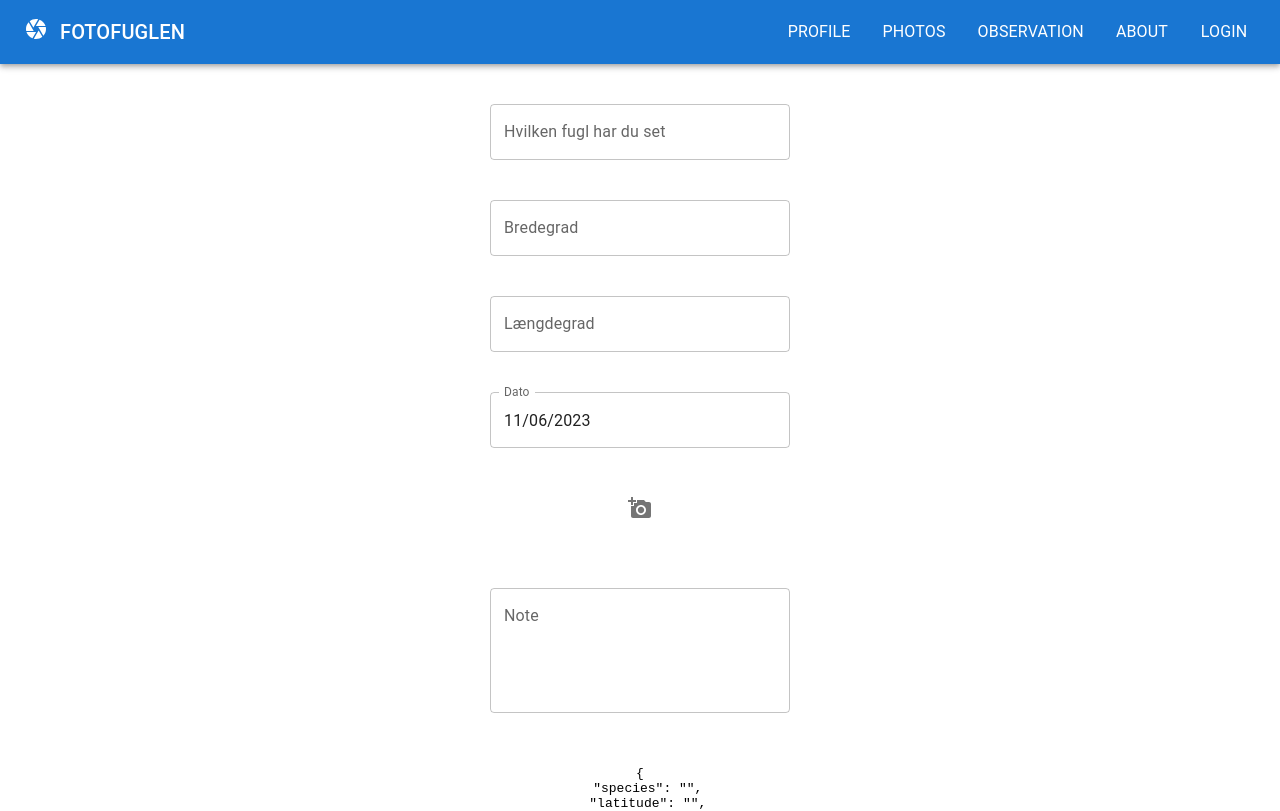
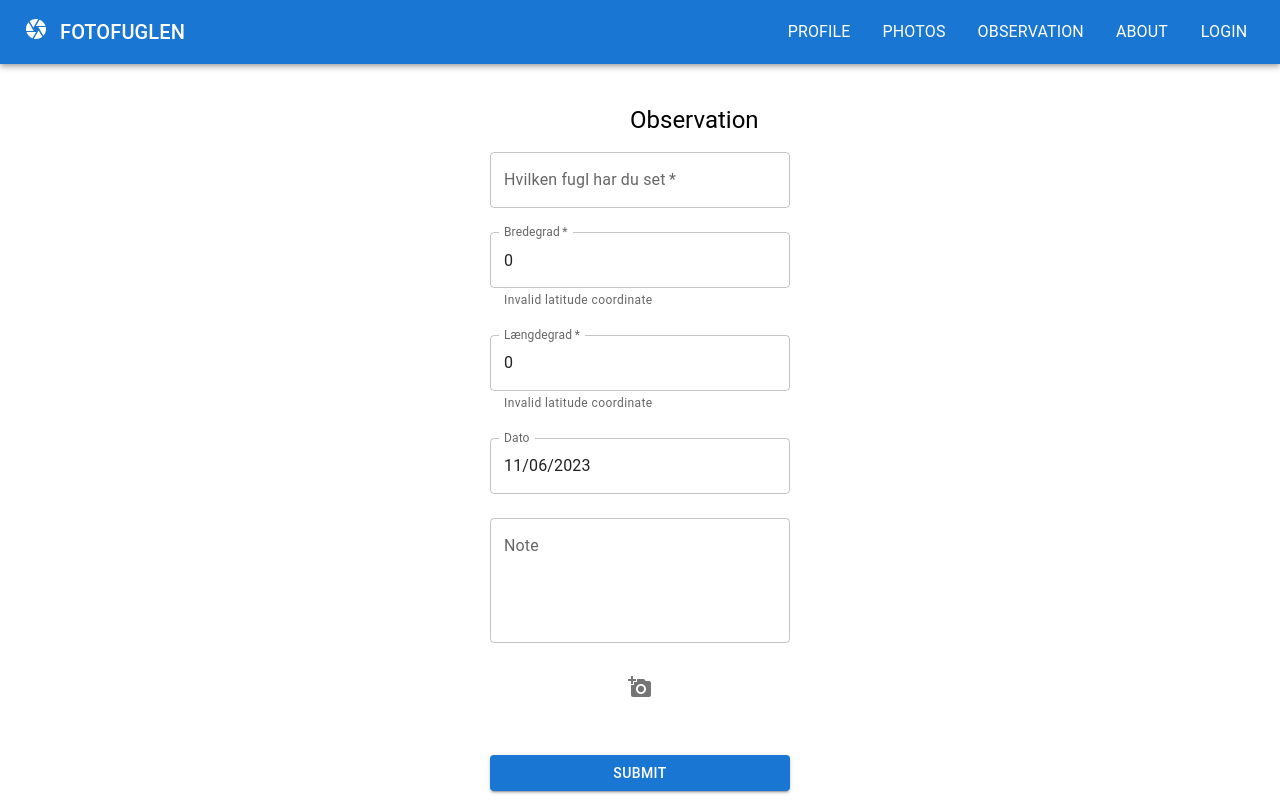
Before and after one commit to tobiasvinther/hovedopgave-frontend, a React (Create React App) app: page /Observation in a window 1280 px wide. Shown: the top 811 px of the page. Built offline with nearby package versions, Linux system fonts and the light colour scheme.

Commit message:
adds page container, updateds search bare to use backend, observation page functionality

```diff
--- /dev/null
+++ b/src/components/container/container.tsx
@@ -0,0 +1,7 @@
+import { styled } from "@mui/material";
+
+export const Container = styled("div")({
+  marginLeft: "190px",
+  marginRight: "190px",
+  marginTop: "40px",
+});
--- a/src/components/searchbar/searchBar.tsx
+++ b/src/components/searchbar/searchBar.tsx
@@ -1,4 +1,4 @@
-import React, { ChangeEvent, useEffect, useState } from "react";
+import { useEffect, useState } from "react";
 import TextField from "@mui/material/TextField";
 import Autocomplete from "@mui/material/Autocomplete";
 
@@ -6,7 +6,7 @@ interface Bird {
   label: string;
 }
 
-const SearchBar: React.FC = () => {
+export default function SearchBar() {
   const [birds, setBirds] = useState<Bird[]>([]);
 
   useEffect(() => {
@@ -27,7 +27,20 @@ const SearchBar: React.FC = () => {
   };
 
   if (birds.length === 0) {
-    return null;
+    return (
+      <div>
+        <Autocomplete
+          disablePortal
+          id="combo-box-demo"
+          options={birds}
+          getOptionLabel={(option) => option.label}
+          sx={{ width: 300 }}
+          renderInput={(params) => (
+            <TextField {...params} label="Failed to fetch birds" error />
+          )}
+        />
+      </div>
+    );
   }
 
   return (
@@ -44,6 +57,4 @@ const SearchBar: React.FC = () => {
       />
     </div>
   );
-};
-
-export default SearchBar;
+}
--- a/src/pages/observation/observation.tsx
+++ b/src/pages/observation/observation.tsx
@@ -1,9 +1,17 @@
-import { Button, IconButton, TextField } from "@mui/material";
+import {
+  Button,
+  IconButton,
+  Stack,
+  TextField,
+  Tooltip,
+  Typography,
+} from "@mui/material";
 import { Formik, Form } from "formik";
 import { DatePicker, LocalizationProvider } from "@mui/x-date-pickers";
 import { AdapterDayjs } from "@mui/x-date-pickers/AdapterDayjs";
 import dayjs, { Dayjs } from "dayjs";
 import { AddAPhoto } from "@mui/icons-material";
+import { Container } from "../../components/container/container";
 
 interface Values {
   species: string;
@@ -20,14 +28,24 @@ interface ObservationProps {
 
 export const Observation: React.FC<ObservationProps> = () => {
   const formData = new FormData();
+  const latitudeRegex =
+    /^(54\.6[0-9]{4}|54\.[7-9][0-9]{4}|55\.[0-8][0-9]{4}|55\.9[0-2][0-9]{3})$/;
+  const longitudeRegex =
+    /^(8\.[0-9]{4}|9\.[0-8][0-9]{4}|9\.9[0-9]{4}|10\.[0-3][0-9]{4}|10\.4[0-2][0-9]{3})$/;
 
   return (
-    <div style={{ textAlign: "center" }}>
+    <Container>
+      <Typography
+        variant="h5"
+        sx={{ marginTop: 2, marginLeft: 55, marginBottom: 2 }}
+      >
+        Observation
+      </Typography>
       <Formik
         initialValues={{
           species: "",
-          latitude: "",
-          longitude: "",
+          latitude: "0",
+          longitude: "0",
           date: dayjs(Date.now()),
           note: "",
           image: null,
@@ -48,46 +66,65 @@ export const Observation: React.FC<ObservationProps> = () => {
       >
         {({ values, handleChange, setFieldValue }) => (
           <Form>
-            <div>
+            <Stack spacing={3} style={{ alignItems: "center" }}>
               <TextField
-                sx={{ marginBottom: 5, marginTop: 5, width: 300 }}
+                required
+                sx={{ width: 300 }}
                 label="Hvilken fugl har du set"
                 value={values.species}
                 name="species"
                 onChange={handleChange}
               />
-            </div>
-            <div>
               <TextField
+                required
                 name="latitude"
                 label="Bredegrad"
-                sx={{ marginBottom: 5, width: 300 }}
+                sx={{ width: 300 }}
                 value={values.latitude}
                 onChange={handleChange}
+                error={!values.latitude && !latitudeRegex.test(values.latitude)}
+                helperText={
+                  values.latitude && !latitudeRegex.test(values.latitude)
+                    ? "Invalid latitude coordinate"
+                    : null
+                }
               />
-            </div>
-            <div>
               <TextField
+                required
                 name="longitude"
                 label="Længdegrad"
-                sx={{ marginBottom: 5, width: 300 }}
+                sx={{ width: 300 }}
                 value={values.longitude}
                 onChange={handleChange}
+                error={
+                  !values.longitude && !longitudeRegex.test(values.longitude)
+                }
+                helperText={
+                  values.longitude && !longitudeRegex.test(values.longitude)
+                    ? "Invalid latitude coordinate"
+                    : null
+                }
               />
-            </div>
-            <div>
               <LocalizationProvider dateAdapter={AdapterDayjs}>
                 <DatePicker
-                  sx={{ marginBottom: 5, width: 300 }}
+                  sx={{ width: 300 }}
                   format="DD/MM/YYYY"
                   label="Dato"
                   onChange={(newValue) => setFieldValue("date", newValue, true)}
                   value={values.date}
                 />
               </LocalizationProvider>
-            </div>
-            <div>
-              <IconButton component="label" sx={{ marginBottom: 5 }}>
+              <TextField
+                name="note"
+                label="Note"
+                sx={{ width: 300 }}
+                multiline
+                rows={4}
+                value={values.note}
+                onChange={handleChange}
+              />
+              <Tooltip title="Tilføj billede">
+                <IconButton component="label">
                   <AddAPhoto />
                   <input
                     accept="image/*"
@@ -104,31 +141,20 @@ export const Observation: React.FC<ObservationProps> = () => {
                     }}
                   />
                 </IconButton>
-              <div>
+              </Tooltip>
               <img
+                alt=""
                 src={values.imageRef}
                 style={{ maxWidth: 256, maxHeight: 512 }}
               />
-              </div>
-            </div>
-            <div>
-              <TextField
-                name="note"
-                label="Note"
-                sx={{ marginBottom: 5, width: 300 }}
-                multiline
-                rows={4}
-                value={values.note}
-                onChange={handleChange}
-              />
-            </div>
-            <pre>{JSON.stringify(values, null, 2)}</pre>
+
               <Button variant="contained" type="submit" sx={{ width: 300 }}>
                 Submit
               </Button>
+            </Stack>
           </Form>
         )}
       </Formik>
-    </div>
+    </Container>
   );
 };
```
Lines whose indentation alone changed are shown as unchanged.
